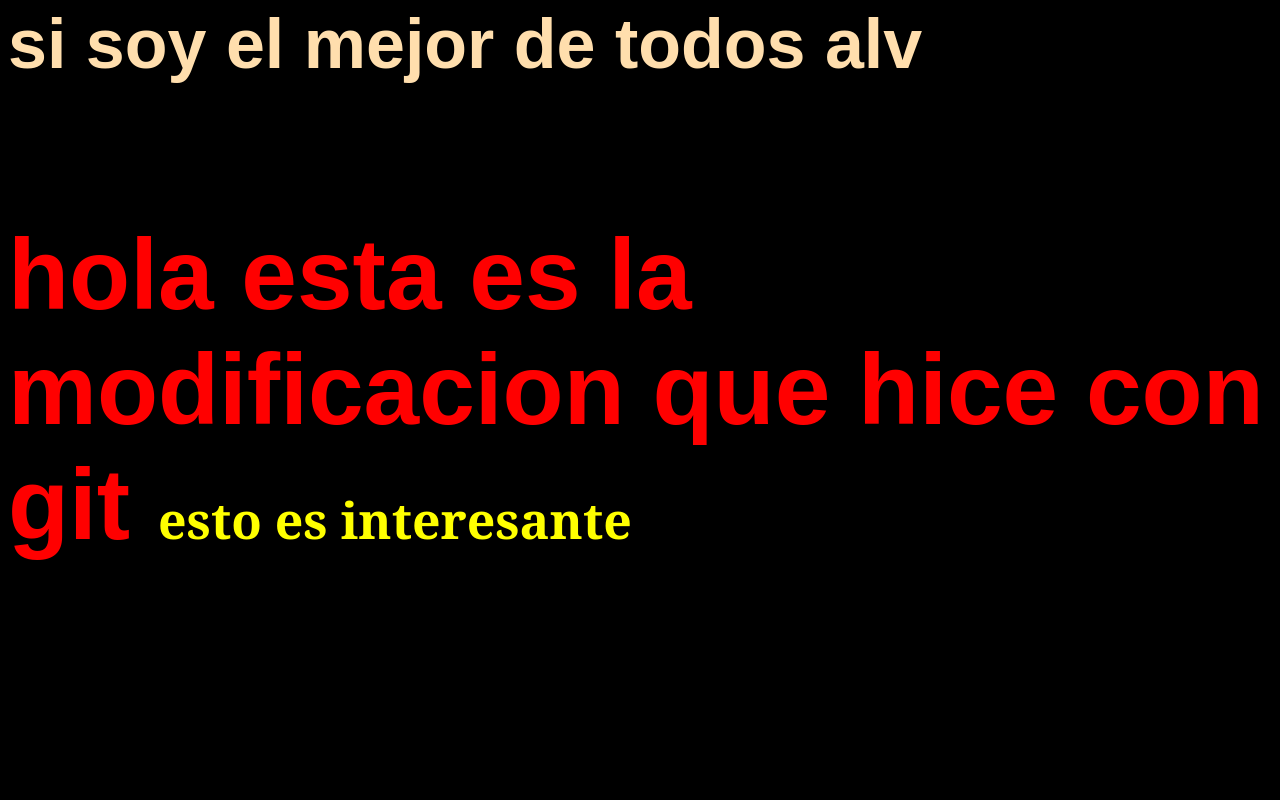
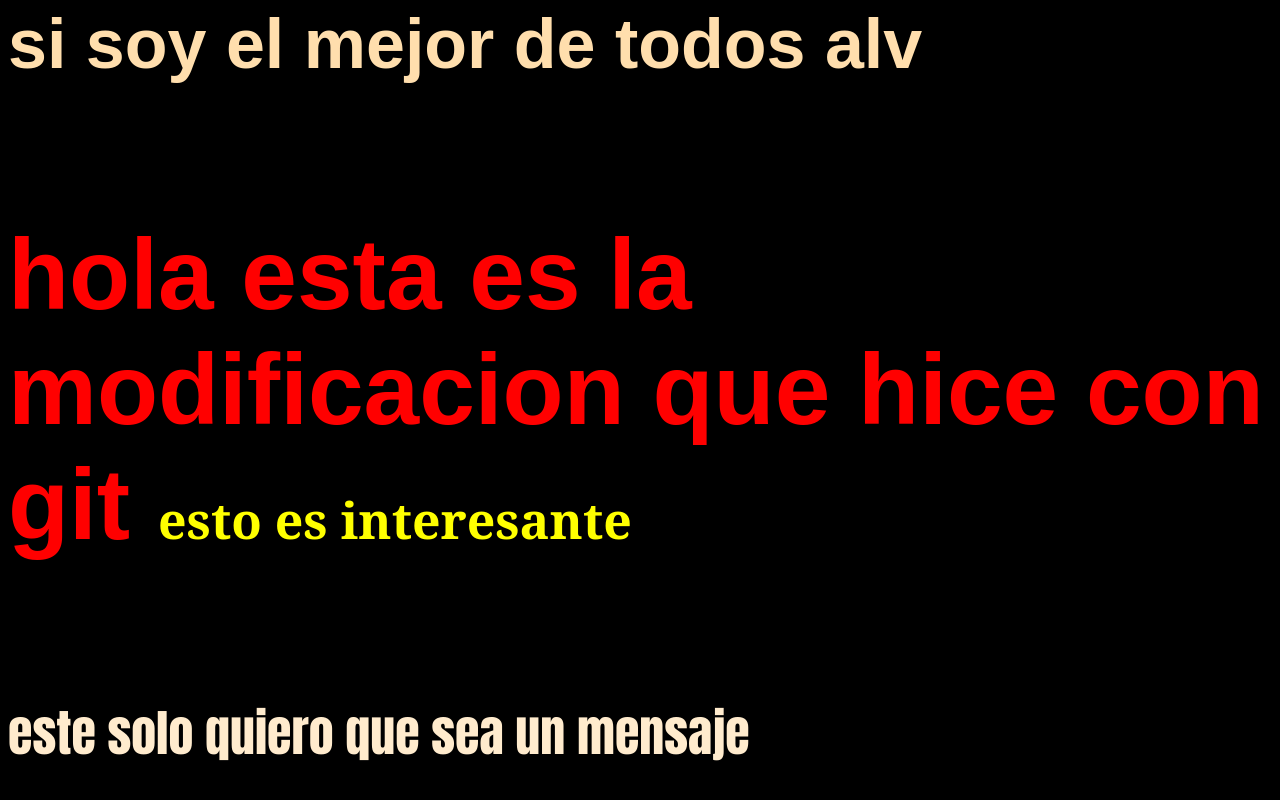
Before and after one commit to AlexisAldair15/Prueba, a plain HTML site: page index.html in a window 1280 px wide. Shown: the part 2119-2919 px from the top of the page. Before the commit the page ends 2814 px from the top, so only its background shows below. Drawn offline with Linux system fonts and the light colour scheme.

Commit message:
este es otro espacio

```diff
--- a/index.html
+++ b/index.html
@@ -42,5 +42,9 @@
 
     <h4>hola esta es la modificacion que hice con git <span class="interesante">esto es interesante</span></h4>
 
+    <h1> este solo quiero que sea un mensaje</h1>
+
+
+
 </body>
 </html>
```
